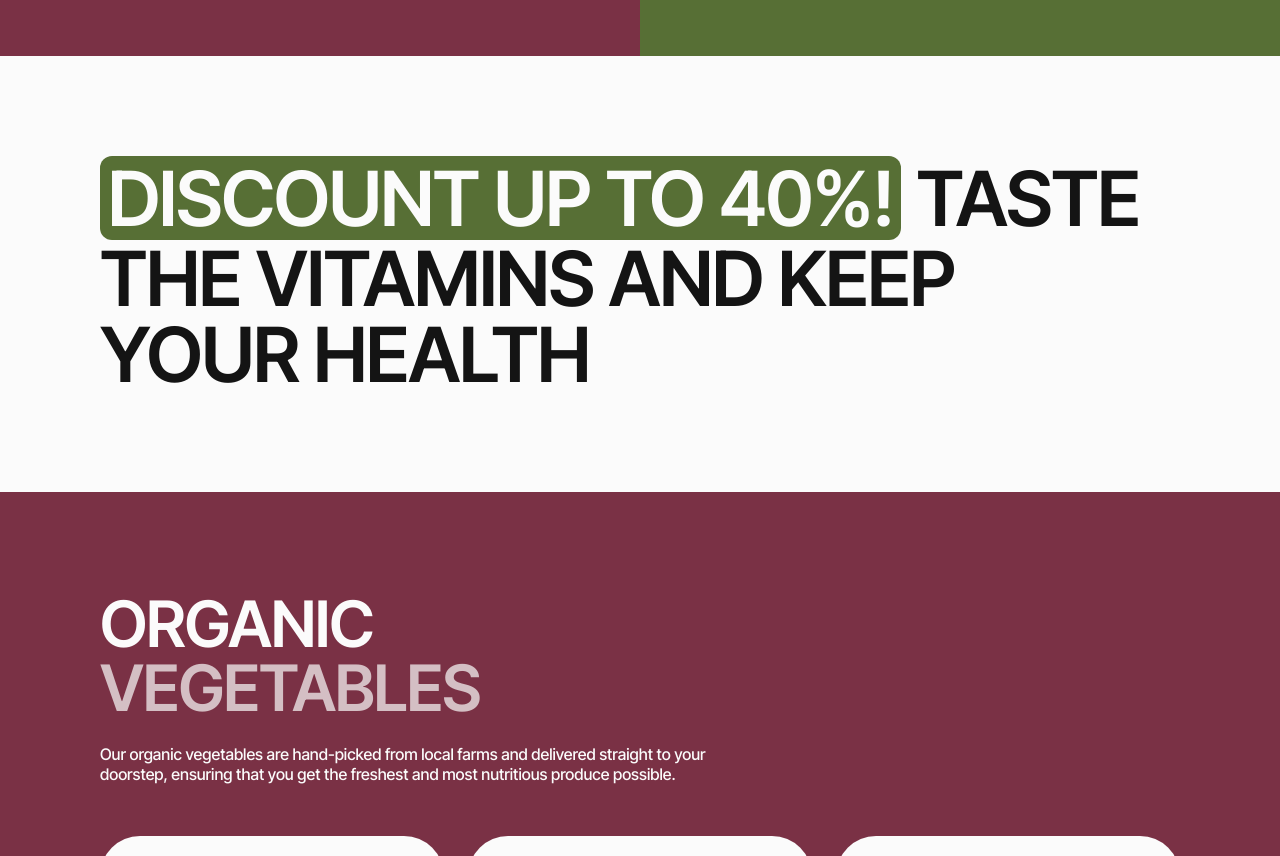
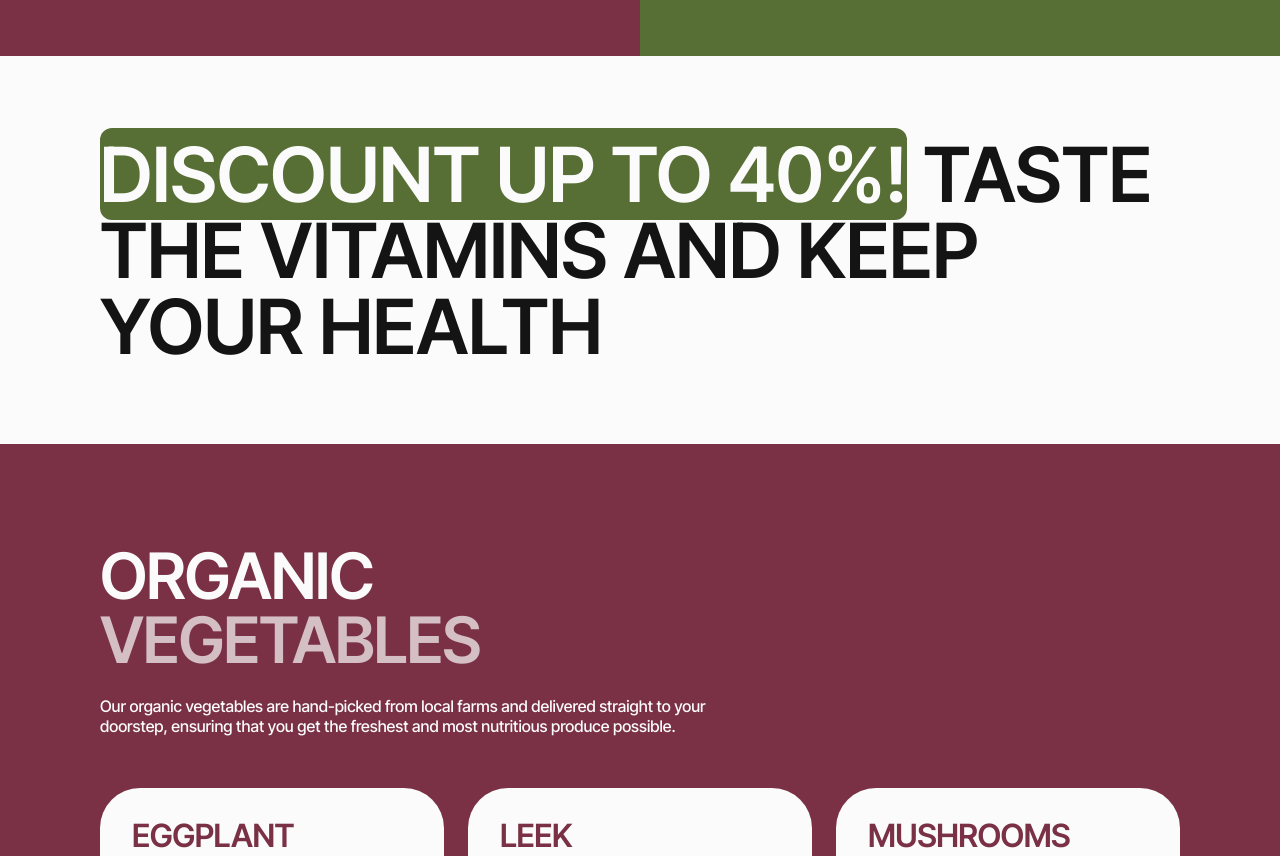
Before and after one commit to FRKNDABAN/KAITgroup_GreenHarvest, a website built with Vite: page src/index.html in a window 1280 px wide. Shown: the part 1500-2356 px from the top of the page. Built offline with nearby package versions, Linux system fonts and the light colour scheme.

Commit message:
furkanedit8

```diff
--- a/src/css/advertisement.css
+++ b/src/css/advertisement.css
@@ -2,6 +2,7 @@
 
 .advertisement_content{
   width: 1080px;
+  height: 228px;
 margin: 0 100px 0 100px;
 }
 
@@ -25,28 +26,31 @@ margin: 0 100px 0 100px;
 }
 
 .advertisement-text {
-  max-width: 1080px;
   margin: 0;
   color: #141414;
   font-family: 'Inter Tight', Arial, sans-serif;
-  font-size: 48px;
+  font-size: 76px;
   font-weight: 600;
   line-height: 1;
-  letter-spacing: -0.015em;
+  letter-spacing: 0em;
   text-transform: uppercase;
 }
 
 .advertisement-accent {
-  display: block;
-  width: 100%;
+  /*width: 100%;*/
+  /*
   padding: 0 4px;
+  */
   color: #fbfbfb;
   background-color: #576f35;
   border-radius: 12px;
-  box-decoration-break: clone;
-  -webkit-box-decoration-break: clone;
 }
-
+/*
+.advertisement-line {
+  display: block;
+}
+ */
+/*
 @media only screen and (min-width: 768px) {
   .advertisement {
     padding-top: 100px;
@@ -69,3 +73,4 @@ margin: 0 100px 0 100px;
     display: block;
   }
 }
+  */
--- a/src/partials/advertisement.html
+++ b/src/partials/advertisement.html
@@ -7,8 +7,10 @@
       <p class="advertisement-text">
         <span class="advertisement-accent">Discount up to 40%!</span>
         Taste
-        <span class="advertisement-line">the vitamins and keep</span>
-        <span class="advertisement-line">your health</span>
+        <!--<span class="advertisement-line">the vitamins and keep</span>
+        <span class="advertisement-line">your health</span>-->
+        the vitamins and keep your health
+
       </p>
     </div>
   </div>
```
Also changed, not shown: src/css/mobil.css (added), src/css/tablet.css (added).
